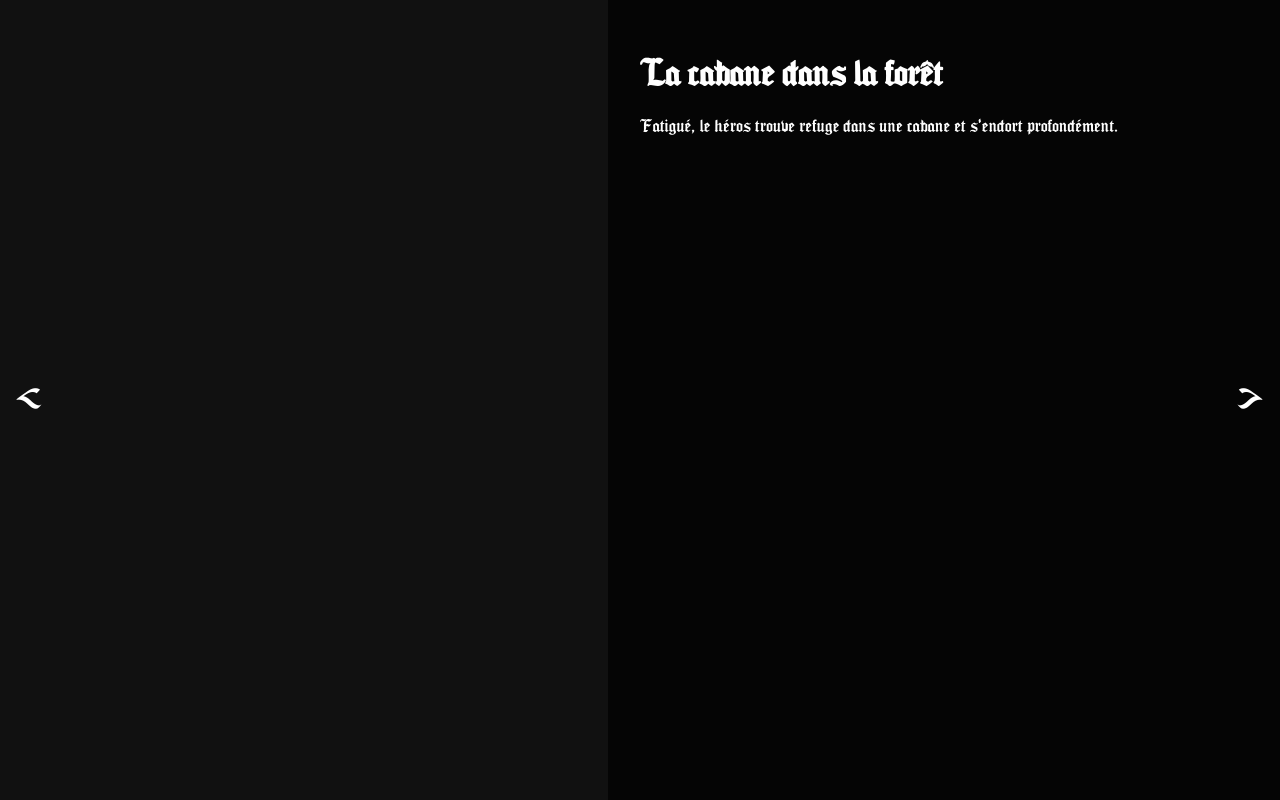
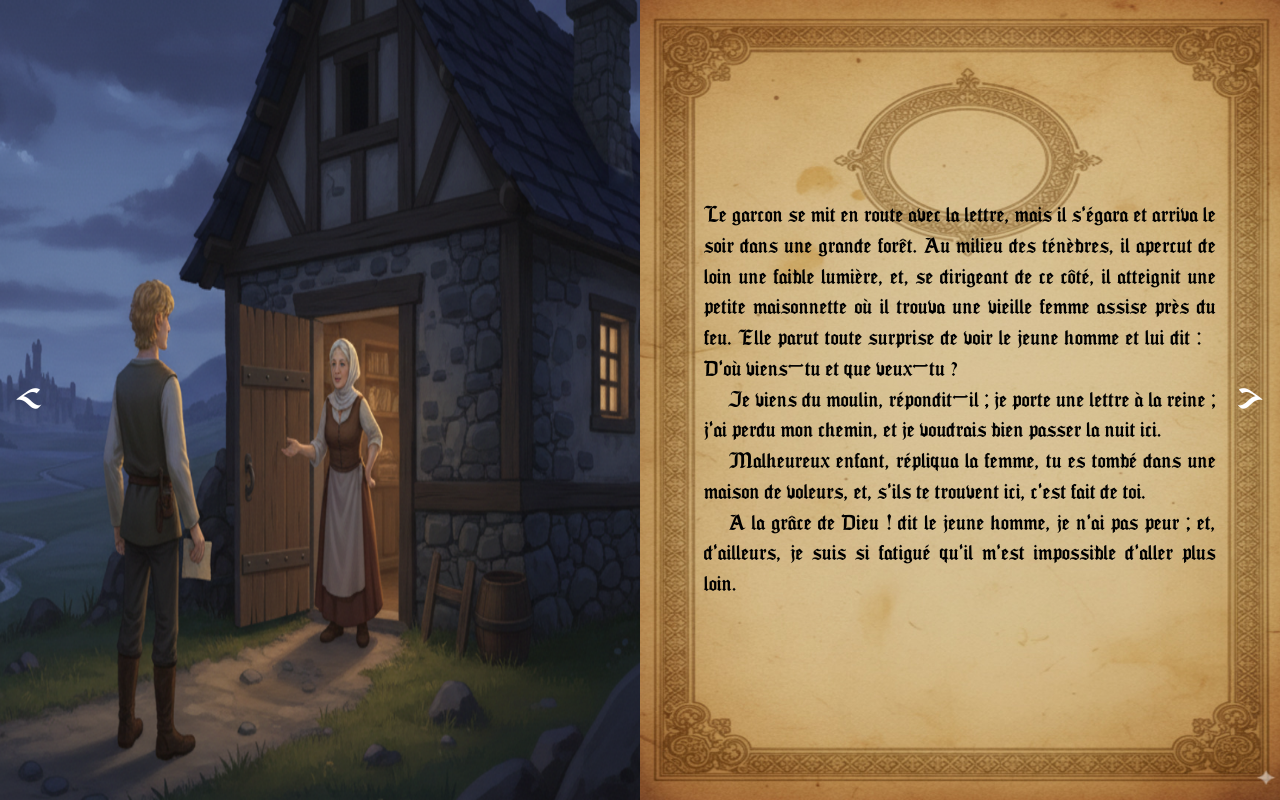
Before and after one commit to Univercraft/SAE_501_Axel, a website: page code/pages/page_9.html in a window 1280 px wide. Drawn offline with Linux system fonts and the light colour scheme.

Commit message:
Page 9 + Tailwind

```diff
--- a/code/pages/page_9.html
+++ b/code/pages/page_9.html
@@ -1,4 +1,3 @@
-
 <!DOCTYPE html>
 <html lang="fr">
 <head>
@@ -8,15 +7,35 @@
 </head>
 <body>
   <div class="page half">
+    <!-- Illustration à gauche -->
     <div class="illustration" style="background-image:url('../assets/page_9.png')"></div>
-    <div class="text-zone">
-      <h1>La cabane dans la forêt</h1>
-      <p>Fatigué, le héros trouve refuge dans une cabane et s’endort profondément.</p>
+
+    <!-- Page vierge à droite pour le texte -->
+    <div class="text-page" style="background-image:url('../assets/page_vierge.jpg'); background-size: cover; background-repeat: no-repeat; background-position: center; flex: 1; display: flex; align-items: center; justify-content: center;">
+      <div class="text-box" style="width: 80%; right: 5%; font-size: 1.2rem; color: #000; text-align: justify; line-height: 1.6; font-family: 'SeagramTFB', serif;">
+        <p>
+          Le garcon se mit en route avec la lettre, mais il s’égara et arriva le soir dans une grande forêt.
+          Au milieu des ténèbres, il apercut de loin une faible lumière, et, se dirigeant de ce côté, il atteignit une petite maisonnette
+          où il trouva une vieille femme assise près du feu. Elle parut toute surprise de voir le jeune homme et lui dit :
+          « D’où viens-tu et que veux-tu ? »
+        </p>
+        <p>
+          — Je viens du moulin, répondit-il ; je porte une lettre à la reine ; j’ai perdu mon chemin, et je voudrais bien passer la nuit ici.
+        </p>
+        <p>
+          — Malheureux enfant, répliqua la femme, tu es tombé dans une maison de voleurs, et, s’ils te trouvent ici, c’est fait de toi.
+        </p>
+        <p>
+          — A la grâce de Dieu ! dit le jeune homme, je n’ai pas peur ; et, d’ailleurs, je suis si fatigué qu’il m’est impossible d’aller plus loin.
+        </p>
+      </div>
     </div>
   </div>
+
+  <!-- Navigation -->
   <div id="nav">
-  <a class="nav-btn prev" href="page_8.html">&lt;</a>
-  <a class="nav-btn next" href="page_10.html">&gt;</a>
-</div>
+    <a class="nav-btn prev" href="page_8.html">&lt;</a>
+    <a class="nav-btn next" href="page_10.html">&gt;</a>
+  </div>
 </body>
 </html>
--- a/code/styles/global.css
+++ b/code/styles/global.css
@@ -156,7 +156,6 @@ body {
 
 /* --- Page de texte (style du conte) --- */
 .text-box {
-  transform: translateX(-50%);
   width: 60%;
   padding: 1rem 1rem;
   text-align: justify;
```
Also changed, not shown: code/package.json (added, +15 -0 lines), code/assets/page_9.png (added), 1 other file.
